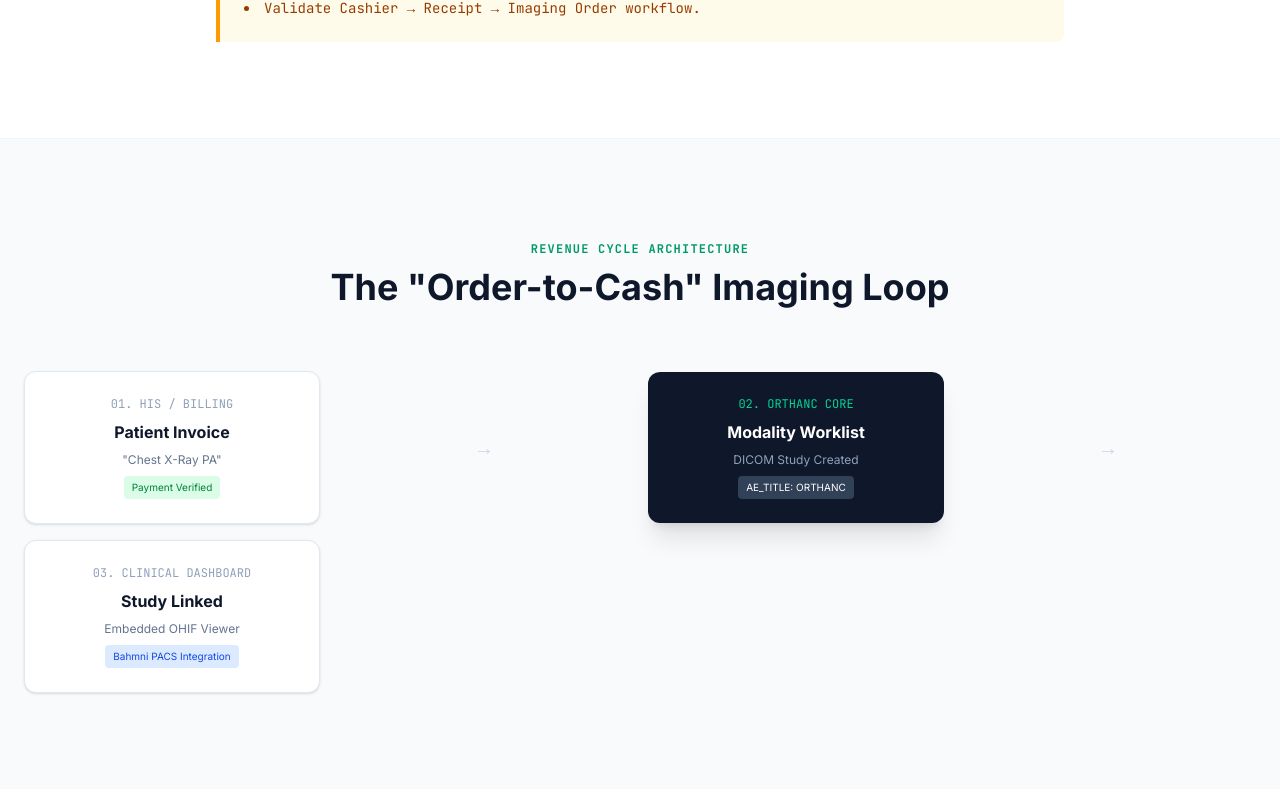
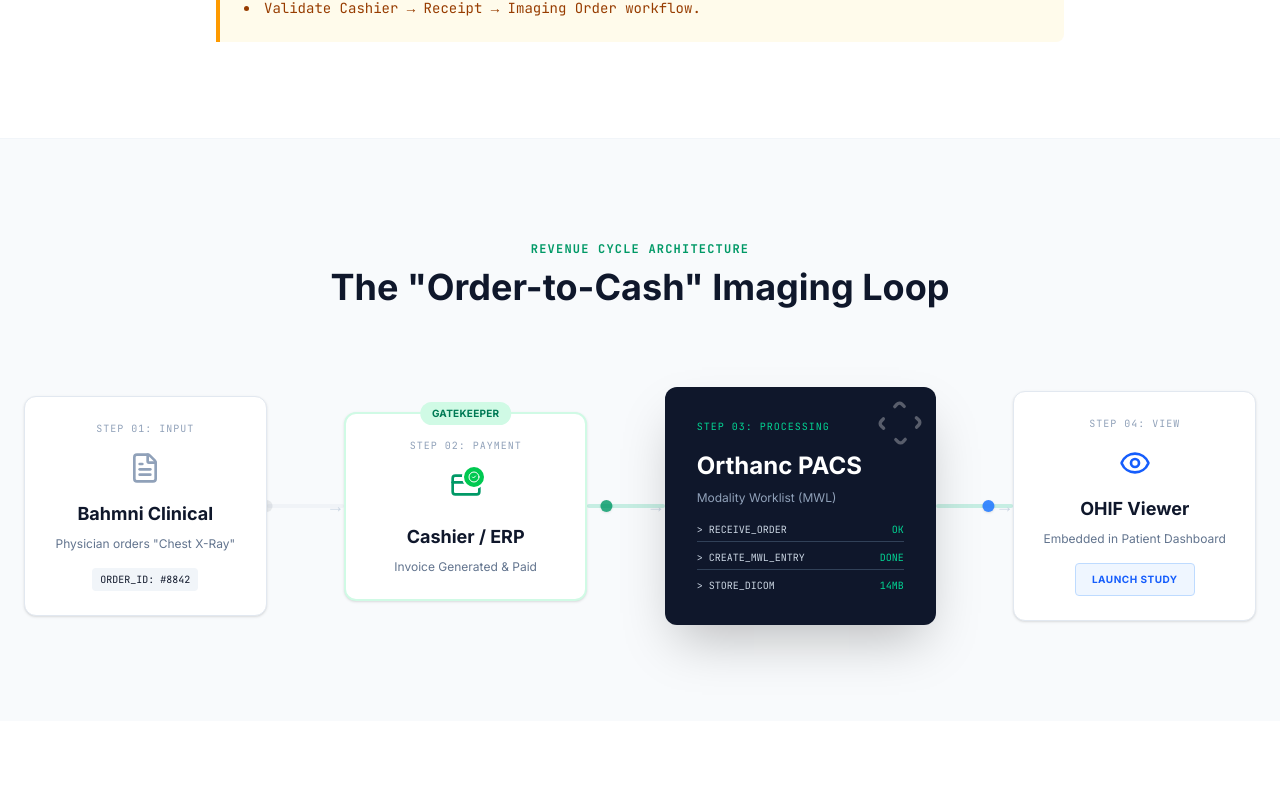
Before and after one commit to Trigonal-Technology/trigonal-website, a Next.js app: page /case-studies/orthanc-radiology in a window 1280 px wide. Shown: the part 1151-1960 px from the top of the page. Built offline with nearby package versions, Linux system fonts and the light colour scheme.

Commit message:
Create flow for order to ohif

```diff
--- a/src/app/case-studies/orthanc-radiology/page.tsx
+++ b/src/app/case-studies/orthanc-radiology/page.tsx
@@ -2,6 +2,7 @@
 
 import React from 'react';
 import Link from 'next/link';
+import { RevenueCycleArchitecture } from '@/components/sections/RevenueCycleArchitecture';
 
 export default function OrthancCaseStudy() {
   return (
@@ -69,49 +70,7 @@ export default function OrthancCaseStudy() {
       </section>
 
       {/* 3. THE SOLUTION: Workflow Visualization */}
-      <section className="py-24 bg-slate-50">
-        <div className="max-w-7xl mx-auto px-6">
-           <div className="mb-16 text-center">
-              <span className="font-mono text-xs text-emerald-600 font-bold uppercase tracking-widest">Revenue Cycle Architecture</span>
-              <h2 className="text-4xl font-bold text-slate-900 mt-2">The "Order-to-Cash" Imaging Loop</h2>
-           </div>
-
-           {/* DIAGRAM */}
-           <div className="grid grid-cols-1 md:grid-cols-4 gap-4 items-center text-center">
-
-              {/* STEP 1: BILLING */}
-              <div className="p-6 bg-white border border-slate-200 rounded-xl shadow-sm">
-                 <div className="font-mono text-xs text-slate-400 mb-2">01. HIS / BILLING</div>
-                 <div className="font-bold text-slate-900">Patient Invoice</div>
-                 <p className="text-xs text-slate-500 mt-2">"Chest X-Ray PA"</p>
-                 <div className="mt-2 text-[10px] bg-green-100 text-green-700 px-2 py-1 rounded inline-block">Payment Verified</div>
-              </div>
-
-              {/* ARROW */}
-              <div className="text-slate-300 text-xl">→</div>
-
-              {/* STEP 2: ORTHANC */}
-              <div className="p-6 bg-slate-900 text-white rounded-xl shadow-xl">
-                 <div className="font-mono text-xs text-emerald-400 mb-2">02. ORTHANC CORE</div>
-                 <div className="font-bold">Modality Worklist</div>
-                 <p className="text-xs text-slate-400 mt-2">DICOM Study Created</p>
-                 <div className="mt-2 text-[10px] bg-slate-700 px-2 py-1 rounded inline-block">AE_TITLE: ORTHANC</div>
-              </div>
-
-              {/* ARROW */}
-              <div className="text-slate-300 text-xl">→</div>
-
-              {/* STEP 3: PATIENT RECORD */}
-              <div className="p-6 bg-white border border-slate-200 rounded-xl shadow-sm">
-                 <div className="font-mono text-xs text-slate-400 mb-2">03. CLINICAL DASHBOARD</div>
-                 <div className="font-bold text-slate-900">Study Linked</div>
-                 <p className="text-xs text-slate-500 mt-2">Embedded OHIF Viewer</p>
-                 <div className="mt-2 text-[10px] bg-blue-100 text-blue-700 px-2 py-1 rounded inline-block">Bahmni PACS Integration</div>
-              </div>
-
-           </div>
-        </div>
-      </section>
+      <RevenueCycleArchitecture />
 
       {/* 4. ACCEPTANCE CRITERIA: The Proof */}
       <section className="py-24">
--- /dev/null
+++ b/src/components/sections/RevenueCycleArchitecture.tsx
@@ -0,0 +1,143 @@
+'use client';
+import { motion } from 'framer-motion';
+import { CreditCard, Database, Eye, FileText, Scan, CheckCircle2 } from 'lucide-react';
+
+export const RevenueCycleArchitecture = () => {
+  return (
+    <section className="py-24 bg-slate-50 overflow-hidden">
+      <div className="max-w-7xl mx-auto px-6">
+        <div className="text-center mb-20">
+          <span className="font-mono text-xs text-emerald-600 font-bold uppercase tracking-widest">
+            Revenue Cycle Architecture
+          </span>
+          <h2 className="text-4xl font-bold text-slate-900 mt-2">
+            The "Order-to-Cash" Imaging Loop
+          </h2>
+        </div>
+
+        {/* THE PIPELINE CONTAINER */}
+        <div className="relative flex flex-col lg:flex-row items-center justify-center gap-8 lg:gap-0">
+
+          {/* ------------------------------------------------------- */}
+          {/* NODE 1: BAHMNI ORDERING (The Trigger)                   */}
+          {/* ------------------------------------------------------- */}
+          <div className="relative z-10 w-72 p-6 bg-white border border-slate-200 rounded-xl shadow-sm text-center group hover:border-emerald-500 transition-colors">
+            <div className="font-mono text-[10px] text-slate-400 mb-4 uppercase tracking-widest">Step 01: Input</div>
+            <FileText className="w-8 h-8 text-slate-400 mx-auto mb-4 group-hover:text-emerald-500 transition-colors" />
+            <h3 className="text-lg font-bold text-slate-900">Bahmni Clinical</h3>
+            <p className="text-xs text-slate-500 mt-2">Physician orders "Chest X-Ray"</p>
+            <div className="mt-4 inline-block px-2 py-1 bg-slate-100 text-[10px] font-mono rounded">
+              ORDER_ID: #8842
+            </div>
+          </div>
+
+          {/* CONDUIT 1: ORDER -> BILLING */}
+          <AnimatedConduit delay={0} color="bg-slate-300" />
+
+          {/* ------------------------------------------------------- */}
+          {/* NODE 2: BILLING GATEKEEPER (The Validator)             */}
+          {/* ------------------------------------------------------- */}
+          <div className="relative z-10 w-72 p-6 bg-white border-2 border-emerald-100 rounded-xl shadow-sm text-center">
+            <div className="absolute -top-3 left-1/2 -translate-x-1/2 bg-emerald-100 text-emerald-700 px-3 py-1 rounded-full text-[10px] font-bold uppercase tracking-wide">
+              Gatekeeper
+            </div>
+            <div className="font-mono text-[10px] text-slate-400 mb-4 uppercase tracking-widest">Step 02: Payment</div>
+            <div className="relative inline-block">
+                <CreditCard className="w-8 h-8 text-emerald-600 mx-auto mb-4" />
+                <motion.div
+                    initial={{ scale: 0 }}
+                    animate={{ scale: [0, 1.2, 1] }}
+                    transition={{ duration: 0.5, repeat: Infinity, repeatDelay: 3 }}
+                    className="absolute -top-1 -right-1 bg-green-500 rounded-full p-1 border-2 border-white"
+                >
+                    <CheckCircle2 className="w-3 h-3 text-white" />
+                </motion.div>
+            </div>
+            <h3 className="text-lg font-bold text-slate-900">Cashier / ERP</h3>
+            <p className="text-xs text-slate-500 mt-2">Invoice Generated & Paid</p>
+          </div>
+
+          {/* CONDUIT 2: BILLING -> ORTHANC (Changes Color to Green) */}
+          <AnimatedConduit delay={1.5} color="bg-emerald-500" particleColor="bg-emerald-600" />
+
+          {/* ------------------------------------------------------- */}
+          {/* NODE 3: ORTHANC CORE (The Engine)                       */}
+          {/* ------------------------------------------------------- */}
+          <div className="relative z-10 w-80 p-8 bg-slate-900 text-white rounded-xl shadow-2xl">
+            <div className="absolute top-4 right-4 opacity-30">
+                <motion.div animate={{ rotate: 360 }} transition={{ duration: 10, repeat: Infinity, ease: "linear" }}>
+                    <Scan className="w-10 h-10" />
+                </motion.div>
+            </div>
+            <div className="font-mono text-[10px] text-emerald-400 mb-4 uppercase tracking-widest">Step 03: Processing</div>
+            <h3 className="text-2xl font-bold mb-2">Orthanc PACS</h3>
+            <p className="text-xs text-slate-400 mb-4">Modality Worklist (MWL)</p>
+
+            <div className="space-y-2 font-mono text-[10px] text-slate-300">
+                <div className="flex justify-between border-b border-slate-700 pb-1">
+                    <span>&gt; RECEIVE_ORDER</span>
+                    <span className="text-emerald-400">OK</span>
+                </div>
+                <div className="flex justify-between border-b border-slate-700 pb-1">
+                    <span>&gt; CREATE_MWL_ENTRY</span>
+                    <span className="text-emerald-400">DONE</span>
+                </div>
+                <div className="flex justify-between">
+                    <span>&gt; STORE_DICOM</span>
+                    <span className="text-emerald-400">14MB</span>
+                </div>
+            </div>
+          </div>
+
+          {/* CONDUIT 3: ORTHANC -> OHIF */}
+          <AnimatedConduit delay={3} color="bg-emerald-500" particleColor="bg-blue-500" />
+
+          {/* ------------------------------------------------------- */}
+          {/* NODE 4: OHIF VIEWER (The Consumption)                   */}
+          {/* ------------------------------------------------------- */}
+          <div className="relative z-10 w-72 p-6 bg-white border border-slate-200 rounded-xl shadow-sm text-center">
+            <div className="font-mono text-[10px] text-slate-400 mb-4 uppercase tracking-widest">Step 04: View</div>
+            <Eye className="w-8 h-8 text-blue-600 mx-auto mb-4" />
+            <h3 className="text-lg font-bold text-slate-900">OHIF Viewer</h3>
+            <p className="text-xs text-slate-500 mt-2">Embedded in Patient Dashboard</p>
+            <motion.button
+                whileHover={{ scale: 1.05 }}
+                className="mt-4 px-4 py-2 bg-blue-50 text-blue-600 text-[10px] font-bold uppercase tracking-wider rounded border border-blue-200"
+            >
+                Launch Study
+            </motion.button>
+          </div>
+
+        </div>
+      </div>
+    </section>
+  );
+};
+
+// SUB-COMPONENT: ANIMATED CONNECTION LINE
+const AnimatedConduit = ({ delay, color, particleColor = "bg-slate-800" }: { delay: number, color: string, particleColor?: string }) => {
+    return (
+        <div className="relative w-12 h-12 lg:w-24 lg:h-auto flex items-center justify-center rotate-90 lg:rotate-0 my-4 lg:my-0">
+            {/* The Track */}
+            <div className={`absolute lg:inset-x-0 h-1 ${color} rounded-full w-1 h-12 lg:w-full lg:h-1 opacity-20`} />
+
+            {/* The Moving Packet */}
+            <motion.div
+                className={`absolute w-3 h-3 ${particleColor} rounded-full shadow-sm z-20`}
+                animate={{
+                    x: ['-40px', '40px'], // Move horizontally
+                    opacity: [0, 1, 0]
+                }}
+                transition={{
+                    duration: 2,
+                    repeat: Infinity,
+                    ease: "easeInOut",
+                    delay: delay
+                }}
+            />
+             {/* Arrow Head */}
+             <div className="absolute right-0 text-slate-300 text-lg hidden lg:block">→</div>
+             <div className="absolute bottom-0 text-slate-300 text-lg block lg:hidden">↓</div>
+        </div>
+    );
+};
```
